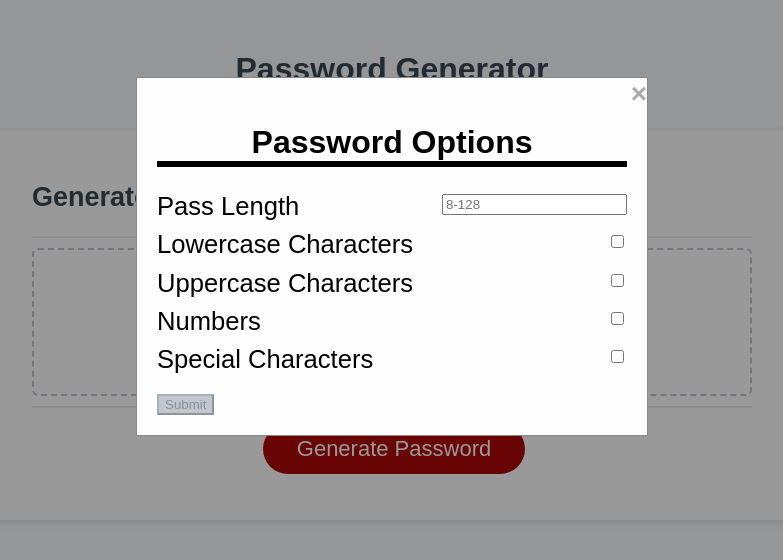
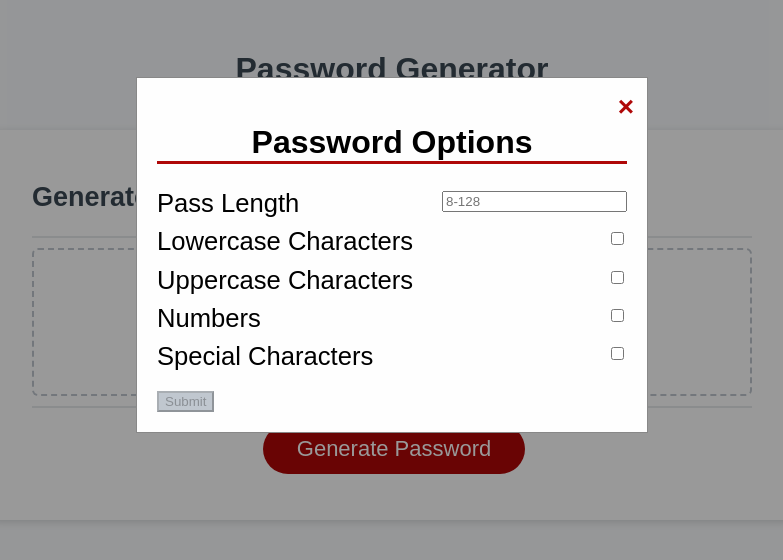
Before and after one commit to Dusticcus/M3-Secure-Password-Generator, a plain HTML site: page index.html in a window 1280 px wide. Both pictures are taken after a click on the button "Generate Password". Shown: the whole page, without its empty margins (248-1031 px from the left). Drawn offline with Linux system fonts and the light colour scheme.

Commit message:
one last modal update for colors, and added pictures and text for readme

```diff
--- a/assets/script.js
+++ b/assets/script.js
@@ -30,11 +30,13 @@ modal.onclick = function () {
 
 // Generate the password after submit is clicked
 submitBtn.onclick = function () {
+
   // Get password DOM area so we can clear it if user provides bad input in character number selection
   var passwordText = document.querySelector("#password");
 
   // Remove the modal so user can see new password
   modal.style.display = "none";
+
   // Reset input background in case it was turned red by previous bad user input
   document.getElementById("passwordCharacters").style.backgroundColor = "white";
 
@@ -107,6 +109,7 @@ submitBtn.onclick = function () {
 
 
 // ------------------------ All MODAL stuff below here ---------------------------
+// ------------------------------Modal from w3 schools website------------------------
 
 // Get the <span> element that closes the modal
 var span = document.getElementsByClassName("close")[0];
--- a/assets/style.css
+++ b/assets/style.css
@@ -184,7 +184,7 @@ button[disabled] {
 .modal-content h2 {
   text-align: center;
   font-size: 2.5vw;
-  border-bottom: .5vw solid black;
+  border-bottom: .25vw solid #af0808;
 }
 
 /* The Close Button */
@@ -192,7 +192,8 @@ button[disabled] {
   position: absolute;
   top: 0;
   right: 0;
-  color: #aaa;
+  padding: 1vw;
+  color: #af0808;
   /* float: right; */
   font-size: 28px;
   font-weight: bold;
```
Also changed, not shown: assets/readmeImages/chooseSubmitButtonScreenshot.png (added), assets/readmeImages/enabledSubmitButtonScreenshot.png (added), assets/readmeImages/fullpageScreenshot.png (added), assets/readmeImages/generatePasswordButtonScreenshot.png (added), assets/readmeImages/incorrectPassLengthProvidedScreenshot.png (added), assets/readmeImages/passwordGeneratedScreenshot.png (added), assets/readmeImages/passwordOptionsScreenshot.png (added), 1 other file.
